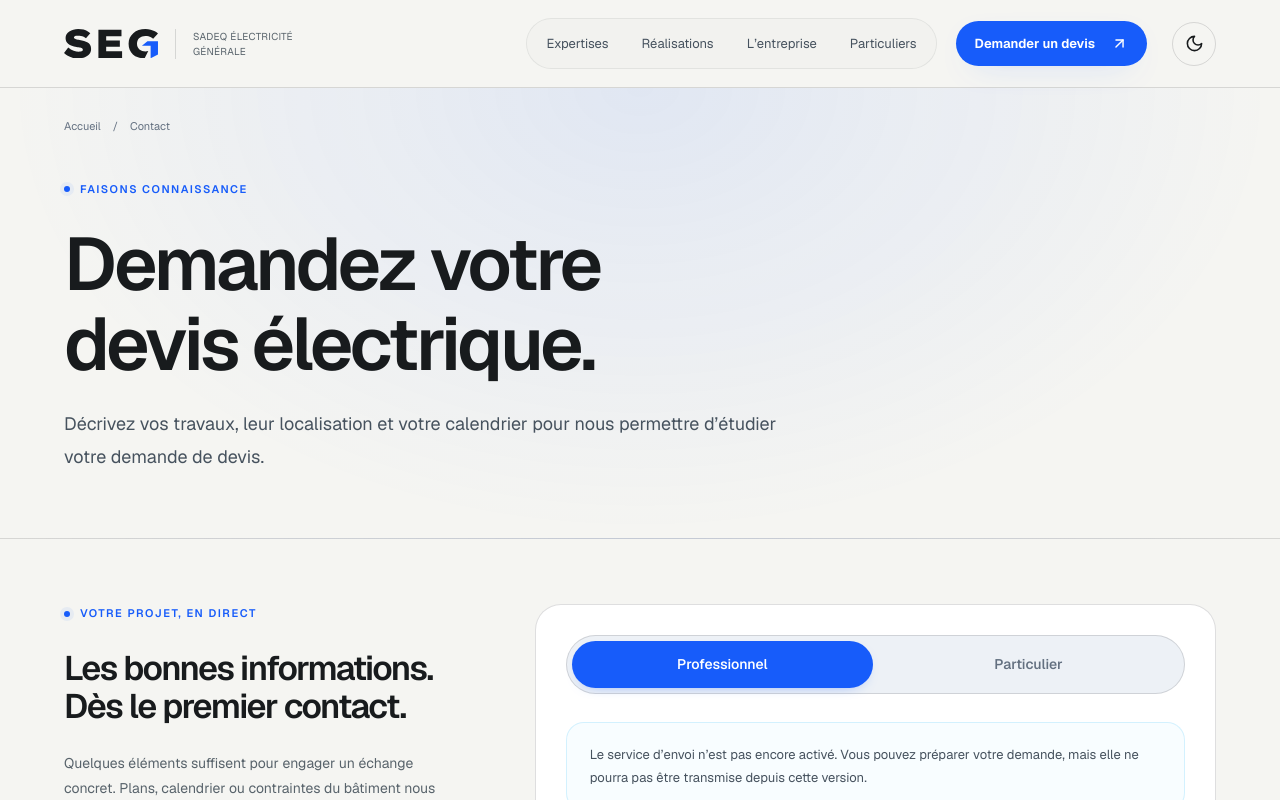
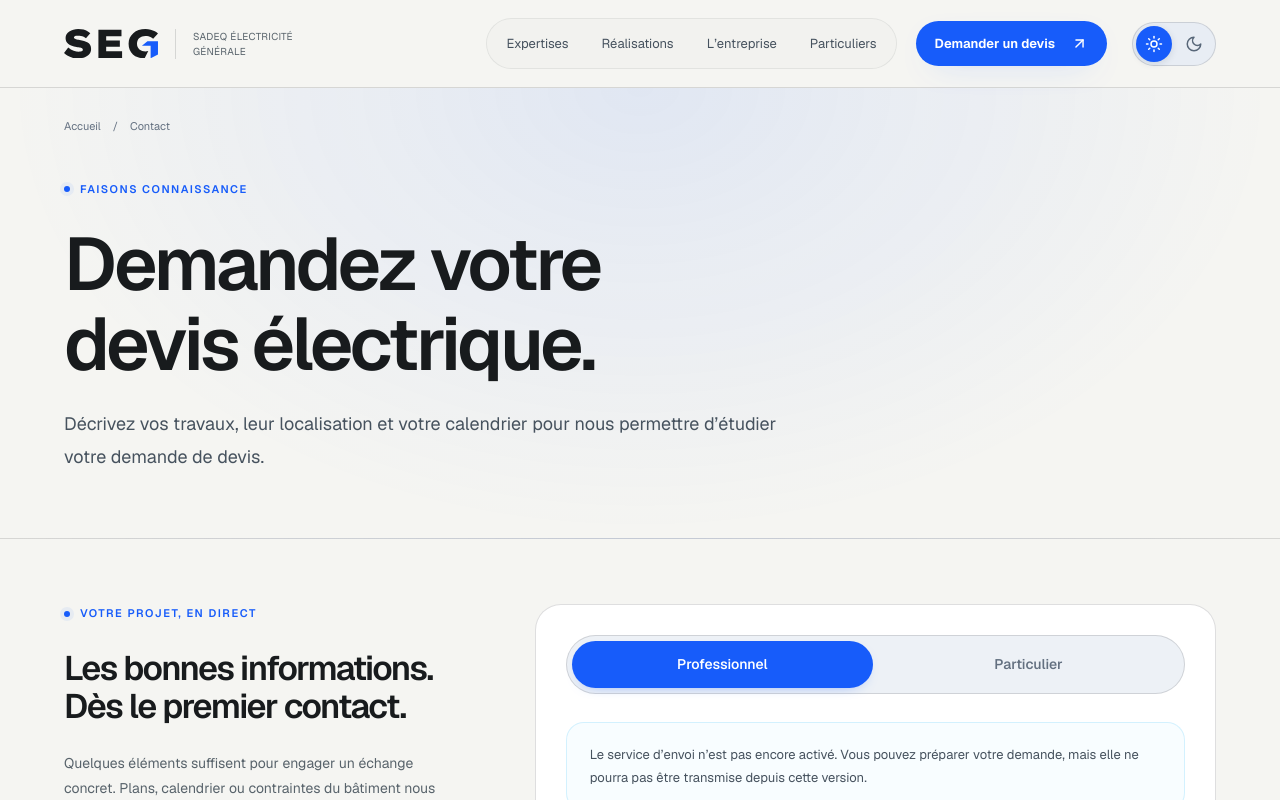
Before and after one commit to TimDess/seg, a Next.js app: page /contact in a window 1280 px wide. Shown: the top 800 px of the page. Built offline with nearby package versions, Linux system fonts and the light colour scheme.

Commit message:
Replace theme button with sliding sun and moon switch

```diff
--- a/src/app/globals.css
+++ b/src/app/globals.css
@@ -2443,25 +2443,76 @@ footer {
   flex-shrink: 0;
 }
 .theme-toggle {
+  position: relative;
+  display: grid;
+  grid-template-columns: repeat(2, 36px);
+  gap: 4px;
+  align-items: center;
+  width: 84px;
+  height: 44px;
+  padding: 3px;
+  border: 1px solid var(--line);
+  border-radius: 99px;
+  background: #e8edf4;
+  color: var(--ink);
+  flex-shrink: 0;
+  isolation: isolate;
+  cursor: pointer;
+  transition:
+    background 0.2s,
+    border-color 0.2s;
+}
+.theme-toggle:hover {
+  border-color: #175cfa55;
+}
+.theme-toggle:active {
+  scale: 0.97;
+}
+.theme-thumb {
+  position: absolute;
+  left: 3px;
+  top: 3px;
+  width: 36px;
+  height: 36px;
+  border-radius: 50%;
+  background: var(--blue);
+  box-shadow: 0 2px 7px #182e5020;
+  transform: translateX(0);
+  transition:
+    transform 0.3s var(--ease),
+    background 0.2s;
+  pointer-events: none;
+}
+.theme-icon {
+  position: relative;
+  z-index: 1;
   display: grid;
   place-items: center;
-  width: 44px;
-  height: 44px;
-  border: 1px solid var(--line);
-  border-radius: 50%;
-  background: transparent;
-  color: var(--ink);
-  flex-shrink: 0;
-  transition:
-    background 0.2s,
-    transform 0.3s var(--ease);
-}
-.theme-toggle:hover {
-  background: #175cfa0a;
-  transform: rotate(-10deg);
-}
-.theme-toggle:active {
-  transform: scale(0.95);
+  width: 36px;
+  height: 36px;
+  pointer-events: none;
+  transition: color 0.2s;
+}
+.theme-sun {
+  color: #fff;
+}
+.theme-moon {
+  color: #586779;
+}
+html[data-theme="dark"] .theme-toggle {
+  background: #151f34;
+  border-color: #ffffff24;
+}
+html[data-theme="dark"] .theme-thumb {
+  transform: translateX(40px);
+  background: #fbbf24;
+  box-shadow: 0 2px 8px #0003;
+}
+html[data-theme="dark"] .theme-sun {
+  color: #a5b3c6;
+}
+html[data-theme="dark"] .theme-moon {
+  color: #0f172a;
 }
 .site-header > .navigation {
   margin-left: auto;
@@ -2501,3 +2552,18 @@ footer {
     display: none;
   }
 }
+
+@media (max-width: 400px) {
+  .brand-description {
+    display: none;
+  }
+}
+@media (min-width: 801px) and (max-width: 1000px) {
+  .brand .seg-logo {
+    width: 82px;
+  }
+  .nav-links > a {
+    font-size: 12px;
+    padding-inline: 7px;
+  }
+}
--- a/src/components/theme-toggle.tsx
+++ b/src/components/theme-toggle.tsx
@@ -56,9 +56,10 @@ export default function ThemeToggle() {
       type="button"
       className="theme-toggle"
       disabled={theme === null}
-      aria-label={label}
+      role="switch"
+      aria-label="Mode nuit"
       title={label}
-      aria-pressed={theme === "dark"}
+      aria-checked={theme === "dark"}
       onClick={() => {
         const next = theme === "dark" ? "light" : "dark";
         explicit.current = true;
@@ -71,11 +72,13 @@ export default function ThemeToggle() {
         }
       }}
     >
-      {theme === "dark" ? (
-        <Sun size={19} aria-hidden="true" />
-      ) : (
-        <Moon size={19} aria-hidden="true" />
-      )}
+      <span className="theme-thumb" aria-hidden="true" />
+      <span className="theme-icon theme-sun" aria-hidden="true">
+        <Sun size={18} />
+      </span>
+      <span className="theme-icon theme-moon" aria-hidden="true">
+        <Moon size={18} />
+      </span>
     </button>
   );
 }
```
Also changed, not shown: 2 other files (tests, documents, lock files or other folders).
